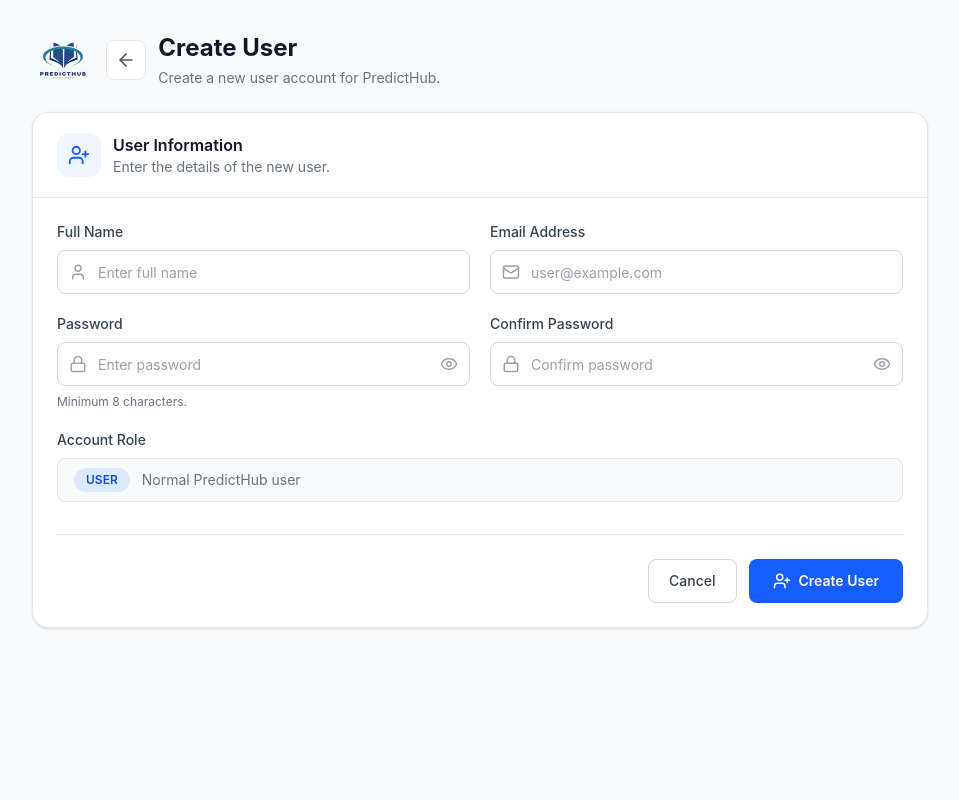
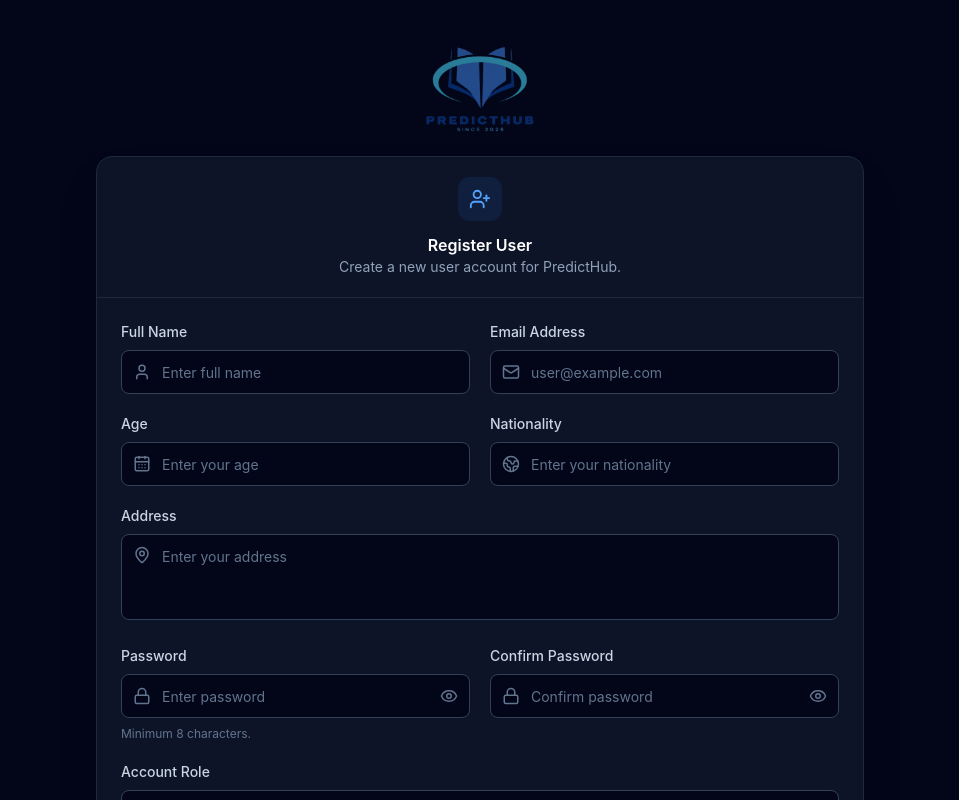
Before and after one commit to vikashkumar97983282-glitch/PredictHub, a React (Vite) app in the folder Frontend/: page /register in a window 1280 px wide. Shown: the top 800 px of the page, without its empty margins (160-1119 px from the left). Built offline with nearby package versions, Linux system fonts and the light colour scheme; no server answers.

Commit message:
make good looking register page and add more fields.

```diff
--- a/Frontend/src/pages/CreateUser.jsx
+++ b/Frontend/src/pages/CreateUser.jsx
@@ -4,6 +4,9 @@ import {
   User,
   Mail,
   Lock,
+  CalendarDays,
+  MapPin,
+  Globe2,
   Eye,
   EyeOff,
   ArrowLeft,
@@ -21,6 +24,9 @@ function CreateUser() {
   const [formData, setFormData] = useState({
     name: "",
     email: "",
+    age: "",
+    address: "",
+    nationality: "",
     password: "",
     confirm_password: "",
   });
@@ -65,10 +71,18 @@ function CreateUser() {
     if (
       !formData.name ||
       !formData.email ||
+      !formData.age ||
+      !formData.address ||
+      !formData.nationality ||
       !formData.password ||
       !formData.confirm_password
     ) {
       setErrorMessage("Please fill in all fields.");
+      return;
+    }
+
+    if (Number(formData.age) < 13 || Number(formData.age) > 120) {
+      setErrorMessage("Age must be between 13 and 120.");
       return;
     }
 
@@ -115,74 +129,51 @@ function CreateUser() {
   // ============================================================
 
   return (
-    <div className="min-h-full bg-gray-50 p-4 sm:p-6 lg:p-8">
+    <div className="min-h-screen bg-slate-950 px-4 py-8 sm:px-6">
 
       {/* ======================================================
           Header
       ======================================================= */}
 
-      <div className="mx-auto max-w-4xl">
+      <div className="mx-auto w-full max-w-3xl">
 
-        <div className="mb-6 flex items-center gap-3">
-
+        <div className="mb-3 flex justify-center">
           <img
             src={predictHubImage}
             alt="PredictHub"
-            className="h-12 w-auto object-contain"
+            className="h-24 w-auto object-contain sm:h-28"
           />
+        </div>
 
-          <button
-            type="button"
-            onClick={() => navigate(-1)}
-            className="
-              flex h-10 w-10 items-center justify-center
-              rounded-lg border border-gray-200
-              bg-white text-gray-600
-              transition hover:bg-gray-100
-            "
-          >
-            <ArrowLeft size={20} />
-          </button>
 
-          <div>
-            <h1 className="text-2xl font-bold text-gray-900">
-              Create User
-            </h1>
-
-            <p className="mt-1 text-sm text-gray-500">
-              Create a new user account for PredictHub.
-            </p>
-          </div>
-
-        </div>
 
         {/* ====================================================
             Card
         ===================================================== */}
 
-        <div className="overflow-hidden rounded-2xl border border-gray-200 bg-white shadow-sm">
+        <div className="overflow-hidden rounded-2xl border border-slate-800 bg-slate-900/90 shadow-2xl shadow-black/20 backdrop-blur">
 
           {/* --------------------------------------------------
               Card Header
           --------------------------------------------------- */}
 
-          <div className="border-b border-gray-200 px-6 py-5">
-            <div className="flex items-center gap-3">
+          <div className="border-b border-slate-800 px-6 py-5">
+            <div className="flex flex-col items-center gap-3 text-center">
 
               <div className="
                 flex h-11 w-11 items-center justify-center
-                rounded-xl bg-blue-50 text-blue-600
+                rounded-xl bg-blue-500/10 text-blue-400
               ">
                 <UserPlus size={22} />
               </div>
 
               <div>
-                <h2 className="font-semibold text-gray-900">
-                  User Information
+                <h2 className="font-semibold text-white">
+                  Register User
                 </h2>
 
-                <p className="text-sm text-gray-500">
-                  Enter the details of the new user.
+                <p className="text-sm text-slate-400">
+                  Create a new user account for PredictHub.
                 </p>
               </div>
 
@@ -205,8 +196,8 @@ function CreateUser() {
             {successMessage && (
               <div className="
                 mb-6 flex items-start gap-3
-                rounded-xl border border-green-200
-                bg-green-50 p-4 text-green-700
+                rounded-xl border border-green-500/30
+                bg-green-500/10 p-4 text-green-300
               ">
                 <CheckCircle
                   size={20}
@@ -232,8 +223,8 @@ function CreateUser() {
             {errorMessage && (
               <div className="
                 mb-6 flex items-start gap-3
-                rounded-xl border border-red-200
-                bg-red-50 p-4 text-red-700
+                rounded-xl border border-red-500/30
+                bg-red-500/10 p-4 text-red-300
               ">
                 <AlertCircle
                   size={20}
@@ -263,7 +254,7 @@ function CreateUser() {
               <div>
                 <label
                   htmlFor="name"
-                  className="mb-2 block text-sm font-medium text-gray-700"
+                  className="mb-2 block text-sm font-medium text-slate-300"
                 >
                   Full Name
                 </label>
@@ -275,7 +266,7 @@ function CreateUser() {
                     className="
                       absolute left-3 top-1/2
                       -translate-y-1/2
-                      text-gray-400
+                      text-slate-500
                     "
                   />
 
@@ -289,15 +280,15 @@ function CreateUser() {
                     autoComplete="name"
                     className="
                       h-11 w-full rounded-lg
-                      border border-gray-300
-                      bg-white pl-10 pr-4
-                      text-sm text-gray-900
+                      border border-slate-700
+                      bg-slate-950 pl-10 pr-4
+                      text-sm text-white
                       outline-none
                       transition
-                      placeholder:text-gray-400
+                      placeholder:text-slate-500
                       focus:border-blue-500
                       focus:ring-2
-                      focus:ring-blue-100
+                      focus:ring-blue-500/20
                     "
                   />
 
@@ -309,7 +300,7 @@ function CreateUser() {
               <div>
                 <label
                   htmlFor="email"
-                  className="mb-2 block text-sm font-medium text-gray-700"
+                  className="mb-2 block text-sm font-medium text-slate-300"
                 >
                   Email Address
                 </label>
@@ -321,7 +312,7 @@ function CreateUser() {
                     className="
                       absolute left-3 top-1/2
                       -translate-y-1/2
-                      text-gray-400
+                      text-slate-500
                     "
                   />
 
@@ -335,21 +326,86 @@ function CreateUser() {
                     autoComplete="email"
                     className="
                       h-11 w-full rounded-lg
-                      border border-gray-300
-                      bg-white pl-10 pr-4
-                      text-sm text-gray-900
+                      border border-slate-700
+                      bg-slate-950 pl-10 pr-4
+                      text-sm text-white
                       outline-none
                       transition
-                      placeholder:text-gray-400
+                      placeholder:text-slate-500
                       focus:border-blue-500
                       focus:ring-2
-                      focus:ring-blue-100
+                      focus:ring-blue-500/20
                     "
                   />
 
                 </div>
               </div>
 
+            </div>
+
+            <div className="mt-5 grid grid-cols-1 gap-5 md:grid-cols-2">
+
+              <div>
+                <label htmlFor="age" className="mb-2 block text-sm font-medium text-slate-300">
+                  Age
+                </label>
+
+                <div className="relative">
+                  <CalendarDays size={18} className="absolute left-3 top-1/2 -translate-y-1/2 text-slate-500" />
+                  <input
+                    id="age"
+                    name="age"
+                    type="number"
+                    min="13"
+                    max="120"
+                    value={formData.age}
+                    onChange={handleChange}
+                    placeholder="Enter your age"
+                    className="h-11 w-full rounded-lg border border-slate-700 bg-slate-950 pl-10 pr-4 text-sm text-white outline-none transition placeholder:text-slate-500 focus:border-blue-500 focus:ring-2 focus:ring-blue-500/20"
+                  />
+                </div>
+              </div>
+
+              <div>
+                <label htmlFor="nationality" className="mb-2 block text-sm font-medium text-slate-300">
+                  Nationality
+                </label>
+
+                <div className="relative">
+                  <Globe2 size={18} className="absolute left-3 top-1/2 -translate-y-1/2 text-slate-500" />
+                  <input
+                    id="nationality"
+                    name="nationality"
+                    type="text"
+                    value={formData.nationality}
+                    onChange={handleChange}
+                    placeholder="Enter your nationality"
+                    autoComplete="country-name"
+                    className="h-11 w-full rounded-lg border border-slate-700 bg-slate-950 pl-10 pr-4 text-sm text-white outline-none transition placeholder:text-slate-500 focus:border-blue-500 focus:ring-2 focus:ring-blue-500/20"
+                  />
+                </div>
+              </div>
+
+            </div>
+
+            <div className="mt-5">
+              <label htmlFor="address" className="mb-2 block text-sm font-medium text-slate-300">
+                Address
+              </label>
+
+              <div className="relative">
+                <MapPin size={18} className="absolute left-3 top-3 text-slate-500" />
+                <textarea
+                  id="address"
+                  name="address"
+                  value={formData.address}
+                  onChange={handleChange}
+                  placeholder="Enter your address"
+                  autoComplete="street-address"
+                  rows="3"
+                  className="w-full resize-none rounded-lg border border-slate-700 bg-slate-950 py-3 pl-10 pr-4 text-sm text-white outline-none transition placeholder:text-slate-500 focus:border-blue-500 focus:ring-2 focus:ring-blue-500/20"
+                />
+              </div>
             </div>
 
             {/* ------------------------------------------------
@@ -363,7 +419,7 @@ function CreateUser() {
               <div>
                 <label
                   htmlFor="password"
-                  className="mb-2 block text-sm font-medium text-gray-700"
+                  className="mb-2 block text-sm font-medium text-slate-300"
                 >
                   Password
                 </label>
@@ -375,7 +431,7 @@ function CreateUser() {
                     className="
                       absolute left-3 top-1/2
                       -translate-y-1/2
-                      text-gray-400
+                      text-slate-500
                     "
                   />
 
@@ -393,16 +449,16 @@ function CreateUser() {
                     autoComplete="new-password"
                     className="
                       h-11 w-full rounded-lg
-                      border border-gray-300
-                      bg-white
+                      border border-slate-700
+                      bg-slate-950
                       pl-10 pr-11
-                      text-sm text-gray-900
+                      text-sm text-white
                       outline-none
                       transition
-                      placeholder:text-gray-400
+                      placeholder:text-slate-500
                       focus:border-blue-500
                       focus:ring-2
-                      focus:ring-blue-100
+                      focus:ring-blue-500/20
                     "
                   />
 
@@ -416,9 +472,9 @@ function CreateUser() {
                     className="
                       absolute right-3 top-1/2
                       -translate-y-1/2
-                      text-gray-400
+                      text-slate-500
                       transition
-                      hover:text-gray-600
+                      hover:text-slate-300
                     "
                   >
                     {showPassword ? (
@@ -430,7 +486,7 @@ function CreateUser() {
 
                 </div>
 
-                <p className="mt-2 text-xs text-gray-500">
+                <p className="mt-2 text-xs text-slate-500">
                   Minimum 8 characters.
                 </p>
               </div>
@@ -440,7 +496,7 @@ function CreateUser() {
               <div>
                 <label
                   htmlFor="confirm_password"
-                  className="mb-2 block text-sm font-medium text-gray-700"
+                  className="mb-2 block text-sm font-medium text-slate-300"
                 >
                   Confirm Password
                 </label>
@@ -452,7 +508,7 @@ function CreateUser() {
                     className="
                       absolute left-3 top-1/2
                       -translate-y-1/2
-                      text-gray-400
+                      text-slate-500
                     "
                   />
 
@@ -472,16 +528,16 @@ function CreateUser() {
                     autoComplete="new-password"
                     className="
                       h-11 w-full rounded-lg
-                      border border-gray-300
-                      bg-white
+                      border border-slate-700
+                      bg-slate-950
                       pl-10 pr-11
-                      text-sm text-gray-900
+                      text-sm text-white
                       outline-none
                       transition
-                      placeholder:text-gray-400
+                      placeholder:text-slate-500
                       focus:border-blue-500
                       focus:ring-2
-                      focus:ring-blue-100
+                      focus:ring-blue-500/20
                     "
                   />
 
@@ -495,9 +551,9 @@ function CreateUser() {
                     className="
                       absolute right-3 top-1/2
                       -translate-y-1/2
-                      text-gray-400
+                      text-slate-500
                       transition
-                      hover:text-gray-600
+                      hover:text-slate-300
                     "
                   >
                     {showConfirmPassword ? (
@@ -519,26 +575,26 @@ function CreateUser() {
             <div className="mt-5">
 
               <label
-                className="mb-2 block text-sm font-medium text-gray-700"
+                className="mb-2 block text-sm font-medium text-slate-300"
               >
                 Account Role
               </label>
 
               <div className="
                 flex h-11 items-center
-                rounded-lg border border-gray-200
-                bg-gray-50 px-4
+                rounded-lg border border-slate-700
+                bg-slate-950 px-4
               ">
 
                 <span className="
-                  rounded-full bg-blue-100
+                  rounded-full bg-blue-500/10
                   px-3 py-1 text-xs font-semibold
-                  text-blue-700
+                  text-blue-300
                 ">
                   USER
                 </span>
 
-                <span className="ml-3 text-sm text-gray-500">
+                <span className="ml-3 text-sm text-slate-400">
                   Normal PredictHub user
                 </span>
 
@@ -552,8 +608,8 @@ function CreateUser() {
 
             <div className="
               mt-8 flex flex-col-reverse
-              gap-3 border-t border-gray-200
-              pt-6 sm:flex-row sm:justify-end
+              gap-3 border-t border-slate-800
+              pt-6 sm:flex-row sm:justify-between
             ">
 
               <button
@@ -561,18 +617,19 @@ function CreateUser() {
                 onClick={() => navigate(-1)}
                 disabled={loading}
                 className="
-                  h-11 rounded-lg
-                  border border-gray-300
-                  bg-white px-5
+                  flex h-11 items-center gap-2 rounded-lg
+                  border border-slate-700
+                  bg-slate-900 px-5
                   text-sm font-medium
-                  text-gray-700
+                  text-slate-300
                   transition
-                  hover:bg-gray-50
+                  hover:bg-slate-800
                   disabled:cursor-not-allowed
                   disabled:opacity-50
                 "
               >
-                Cancel
+                <ArrowLeft size={18} />
+                Back
               </button>
 
               <button
```
